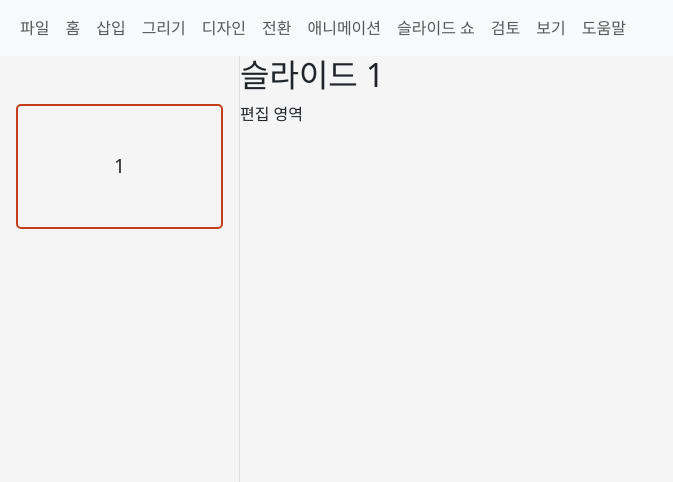
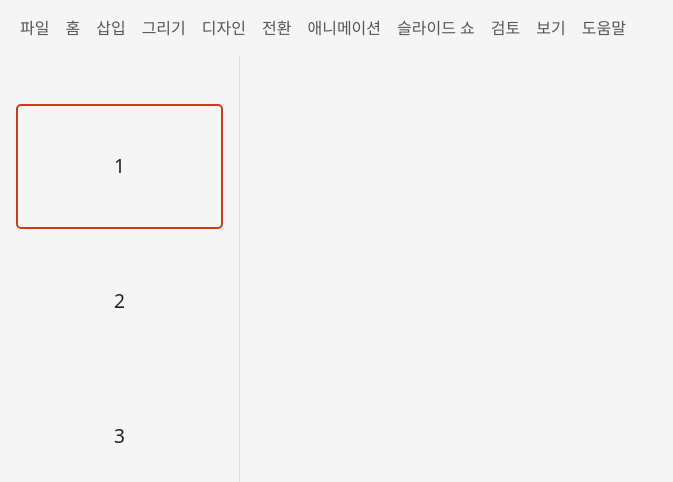
Before and after one commit to tearbird99/Portfolio_01, a React (Vite) app in the folder my-app/: page / in a window 1280 px wide. Shown: the top 482 px of the page, without its empty margins (0-673 px from the left). Built offline with nearby package versions, Linux system fonts and the light colour scheme.

Commit message:
SlideThumbnails 고정

```diff
--- a/my-app/index.html
+++ b/my-app/index.html
@@ -7,7 +7,7 @@
   <link rel="stylesheet" href="https://cdn.jsdelivr.net/npm/bootstrap@5.3.3/dist/css/bootstrap.min.css"
     integrity="sha384-QWTKZyjpPEjISv5WaRU9OFeRpok6YctnYmDr5pNlyT2bRjXh0JMhjY6hW+ALEwIH" crossorigin="anonymous" />
   <meta name="viewport" content="width=device-width, initial-scale=1.0" />
-  <title>Web Powerpoint</title>
+  <title>Web PPT</title>
 </head>
 
 <body>
--- a/my-app/src/App.css
+++ b/my-app/src/App.css
@@ -15,3 +15,14 @@
     display: flex;
     height: calc(100vh - 56px);
 }
+
+.content {
+    position: absolute;
+    top: 32px;
+    left: 0;
+    right: 0;
+    bottom: 0;
+    z-index: 1000;
+    padding: 24px;
+    overflow-y: auto;
+}
--- a/my-app/src/App.tsx
+++ b/my-app/src/App.tsx
@@ -9,7 +9,7 @@ function App() {
   // 현재 활성화된 상단 메뉴 탭 (예: '파일', '홈' 등)
   const [activeTab, setActiveTab] = useState<string | null>(null);
 
-  const [slides] = useState<number[]>([1]);
+  const [slides] = useState<number[]>([1, 2, 3]);
   const [currentSlide, setCurrentSlide] = useState<number>(1);
 
   return (
--- a/my-app/src/components/SlideThumbnails.css
+++ b/my-app/src/components/SlideThumbnails.css
@@ -1,4 +1,5 @@
 .slide-thumbnails {
+    position: fixed;
     width: 240px;
     background-color: #F5F5F5;
     border-right: 1px solid #ddd;
--- a/my-app/src/components/TopNavBar.tsx
+++ b/my-app/src/components/TopNavBar.tsx
@@ -16,7 +16,7 @@ const menuItems = [
 function TopNavbar({ activeTab, setActiveTab }: TopNavbarProps) {
   return (
     // 상단 고정 네비게이션 바
-    <Navbar bg="light" fixed="top" onClick={(e) => e.stopPropagation()}>
+    <Navbar fixed="top" onClick={(e) => e.stopPropagation()}>
       {/* fluid 설정으로 좌우 여백 제거 */}
       <Container fluid>
         <Nav className="me-auto">
```
